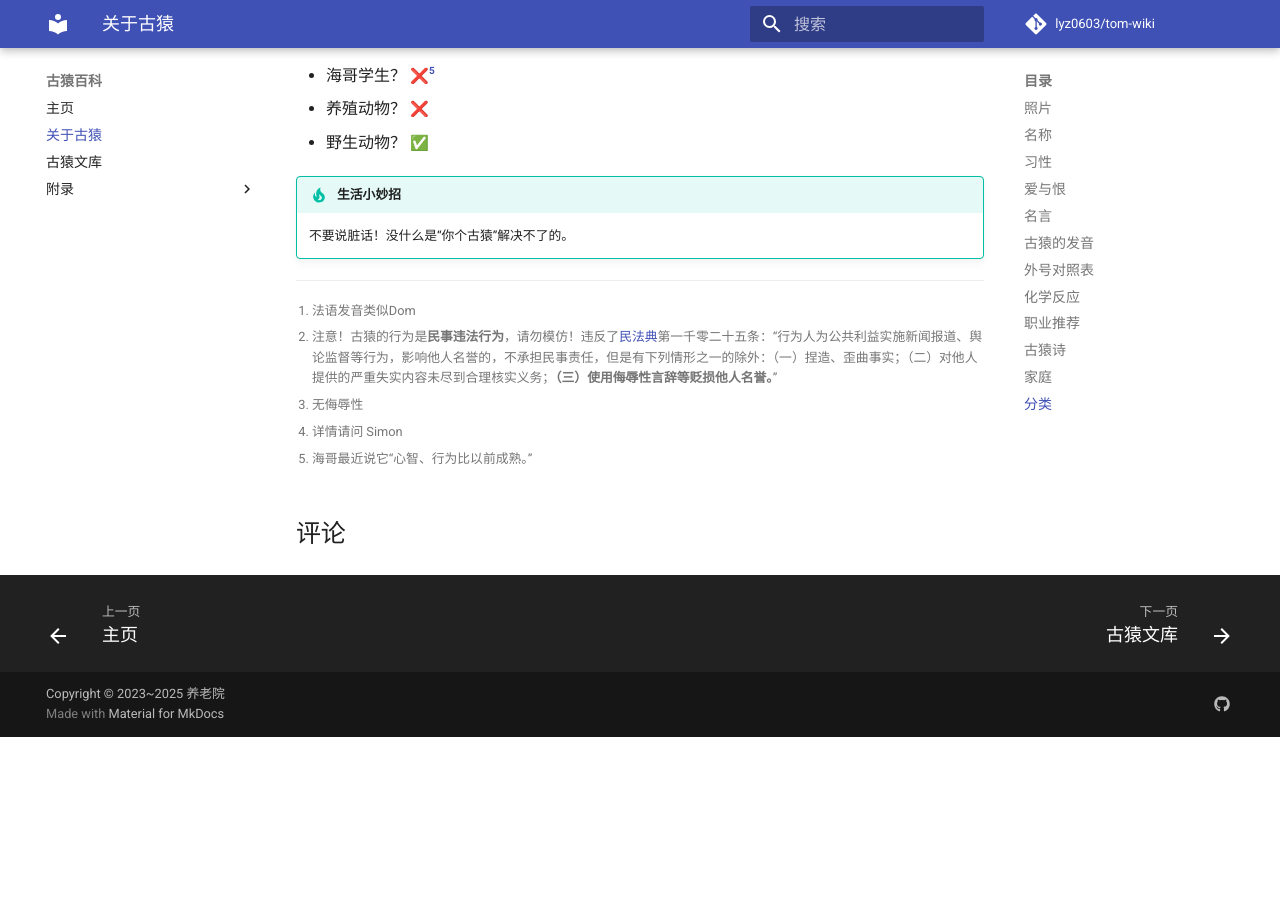
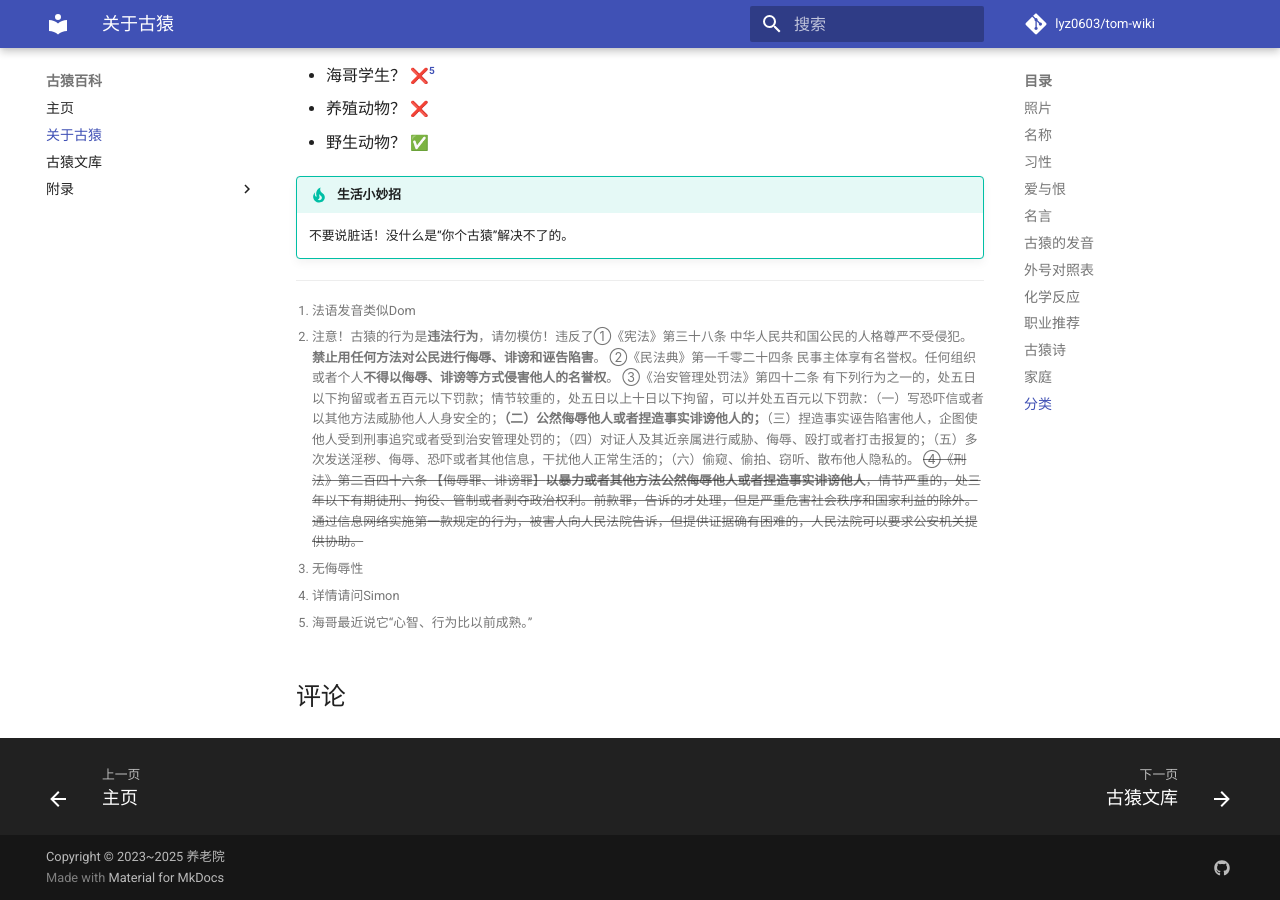
Before and after one commit to lyz0603/tom-wiki, an MkDocs documentation site: the page built from docs/about.md, in a window 1280 px wide and 900 px high, scrolled down 6320 px. Built offline with MkDocs 1.6.1 and Material for MkDocs 9.7.7, drawn with Linux system fonts in a browser that asks for light colours; emoji names are drawn with the system emoji font; comment, search, counter and statistics services are not loaded; before the commit the page ends 7057 px from its top, so only the background shows below that.

Commit message:
更新法律链接

```diff
--- a/docs/about.md
+++ b/docs/about.md
@@ -101,7 +101,10 @@ comments: true
     不要说脏话！没什么是“你个古猿”解决不了的。
 
 [^1]: 法语发音类似Dom
-[^2]: 注意！古猿的行为是**民事违法行为**，请勿模仿！违反了[民法典](https://flk.npc.gov.cn/detail2.html?ZmY4MDgwODE3MjlkMWVmZTAxNzI5ZDUwYjVjNTAwYmY%3D)第一千零二十五条：“行为人为公共利益实施新闻报道、舆论监督等行为，影响他人名誉的，不承担民事责任，但是有下列情形之一的除外：（一）捏造、歪曲事实；（二）对他人提供的严重失实内容未尽到合理核实义务；**（三）使用侮辱性言辞等贬损他人名誉。**”
+[^2]: 注意！古猿的行为是**违法行为**，请勿模仿！违反了①《宪法》第三十八条 中华人民共和国公民的人格尊严不受侵犯。**禁止用任何方法对公民进行侮辱、诽谤和诬告陷害**。
+②《民法典》第一千零二十四条 民事主体享有名誉权。任何组织或者个人**不得以侮辱、诽谤等方式侵害他人的名誉权**。
+③《治安管理处罚法》第四十二条 有下列行为之一的，处五日以下拘留或者五百元以下罚款；情节较重的，处五日以上十日以下拘留，可以并处五百元以下罚款：（一）写恐吓信或者以其他方法威胁他人人身安全的；**（二）公然侮辱他人或者捏造事实诽谤他人的；**（三）捏造事实诬告陷害他人，企图使他人受到刑事追究或者受到治安管理处罚的；（四）对证人及其近亲属进行威胁、侮辱、殴打或者打击报复的；（五）多次发送淫秽、侮辱、恐吓或者其他信息，干扰他人正常生活的；（六）偷窥、偷拍、窃听、散布他人隐私的。
+~~④《刑法》第二百四十六条 【侮辱罪、诽谤罪】**以暴力或者其他方法公然侮辱他人或者捏造事实诽谤他人**，情节严重的，处三年以下有期徒刑、拘役、管制或者剥夺政治权利。前款罪，告诉的才处理，但是严重危害社会秩序和国家利益的除外。通过信息网络实施第一款规定的行为，被害人向人民法院告诉，但提供证据确有困难的，人民法院可以要求公安机关提供协助。~~
 [^3]: 无侮辱性
-[^4]: 详情请问 Simon
+[^4]: 详情请问Simon
 [^5]: 海哥最近说它“心智、行为比以前成熟。”
```
